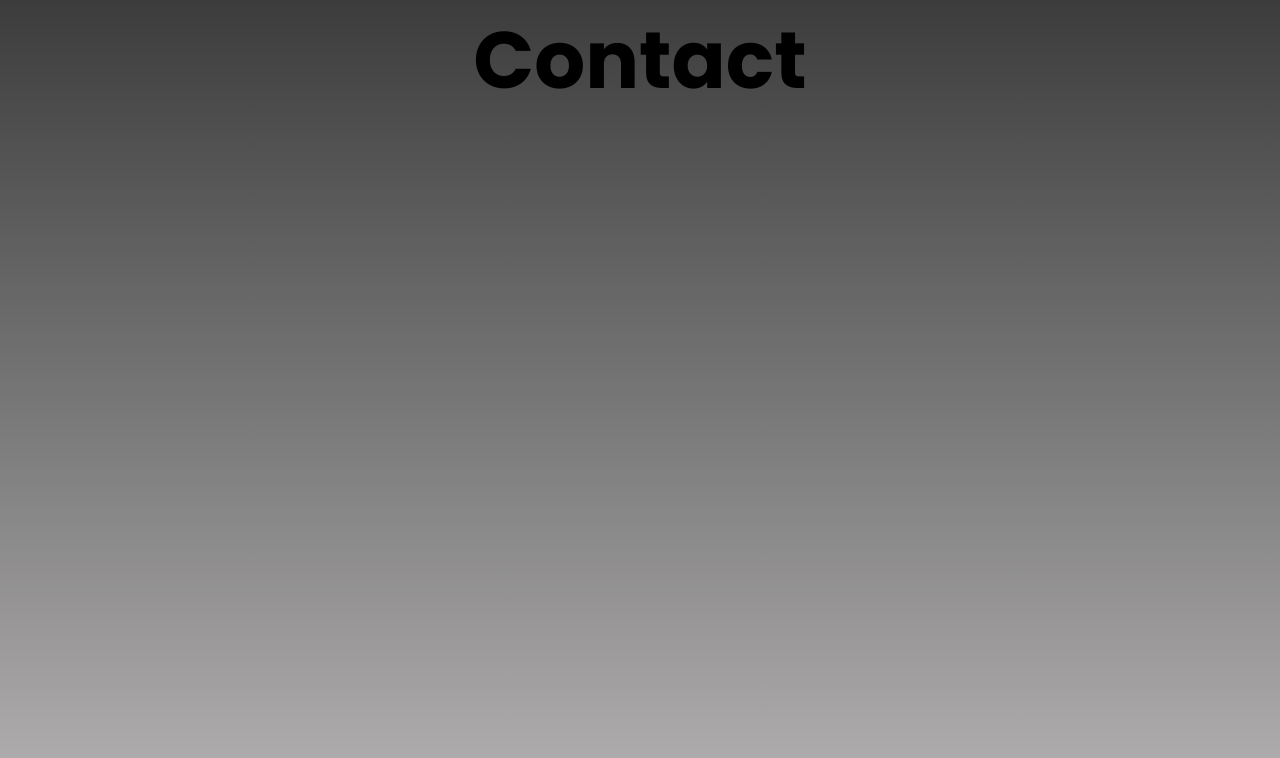
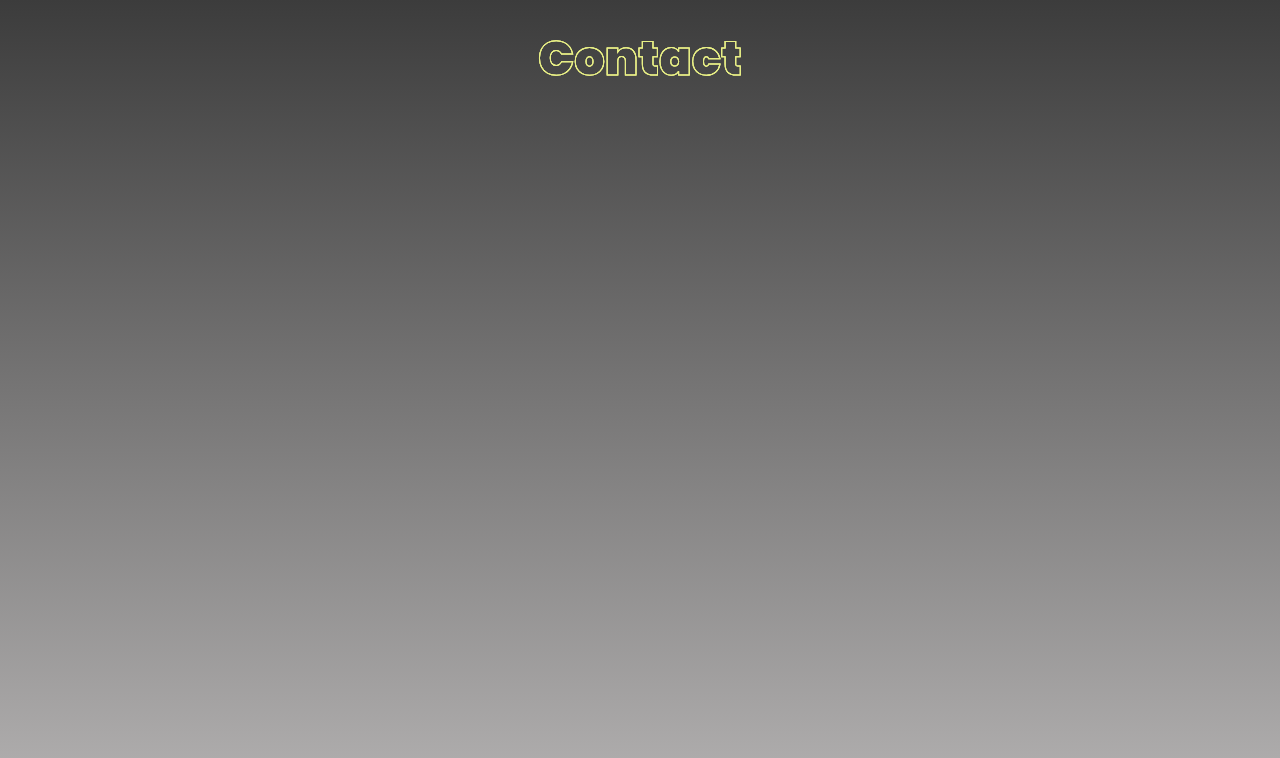
Before and after one commit to Jamondixon/portfolio_site, a plain HTML site: page contact.html in a window 1280 px wide. Drawn offline with Linux system fonts and the light colour scheme.

Commit message:
resume page

```diff
--- a/contact.css
+++ b/contact.css
@@ -12,9 +12,55 @@ body {
     overflow: hidden;
 }
 
-h1 {
+/* h1 {
     font-size: 5em;
     font-family: 'Poppins', sans-serif;
     display: flex;
     justify-content: center;
+} */
+
+.heading {
+    display: flex;
+    justify-content: center;
 }
+
+ul li {
+    list-style: none;
+    padding: 30px;
+}
+
+ul li a {
+    position: relative;
+    display: flex;
+    flex-direction: row;
+    color: transparent;
+    -webkit-text-stroke: 1px rgb(233, 240, 134);
+    font-size: 3em;
+    font-weight: 900;
+    text-decoration: none;
+    line-height: 1.2em;
+}
+ul li a:hover{
+    color: #fff;
+    -webkit-text-stroke: 1px #000;
+    transition: 0.5s;
+}
+ul li a:before , ul li a:after{
+    content: attr(data-text);
+    position: absolute;
+    top: 0;
+    left: 0;
+    transition: 0.5s;
+}
+ul li a:hover:before {
+    color: rgb(162, 215, 132);
+    z-index: 1;
+    -webkit-text-stroke: 1px #000;
+    transform: translate(10px, -10px);
+}
+ul li a:hover:after {
+    color: rgb(26, 102, 111);
+    z-index: 2;
+    -webkit-text-stroke: 1px #000;
+    transform: translate(20px, -20px);
+}
--- a/contact.html
+++ b/contact.html
@@ -11,8 +11,12 @@
 
 <body>
     <header>
-        <div>
-            <h1>Contact</h1>
+        <div class="heading">
+            <nav>
+                <ul class="menu">
+                    <li class="item"><a href="contact.html" data-text="Contact">Contact</a></li>
+                </ul>
+            </nav>
         </div>
     </header>
 </body>
--- a/projects.css
+++ b/projects.css
@@ -17,4 +17,5 @@ h1 {
     font-family: 'Poppins', sans-serif;
     display: flex;
     justify-content: center;
+
 }
--- /dev/null
+++ b/resume.css
@@ -0,0 +1,87 @@
+@import url('https://fonts.googleapis.com/css2?family=Poppins:wght@200;300;400;500;600;700;800;900&display=swap');
+
+* {
+    margin: 0;
+    padding: 0;
+    font-family: 'Poppins', sans-serif;
+}
+
+body {
+    min-height: 100vh;
+    background: linear-gradient(rgb(60, 60, 60), rgb(179, 177, 177));
+
+}
+
+.scroll {
+    overflow-x:hidden;
+    overflow-y:auto
+}
+
+/* h1 {
+    font-size: 5em;
+    font-family: 'Poppins', sans-serif;
+    display: flex;
+    justify-content: center;
+} */
+
+.heading {
+    display: flex;
+    justify-content: center;
+}
+
+ul li {
+    list-style: none;
+    padding: 30px;
+}
+
+ul li a {
+    position: relative;
+    display: flex;
+    flex-direction: row;
+    color: transparent;
+    -webkit-text-stroke: 1px rgb(233, 240, 134);
+    font-size: 3em;
+    font-weight: 900;
+    text-decoration: none;
+    line-height: 1.2em;
+}
+ul li a:hover{
+    color: #fff;
+    -webkit-text-stroke: 1px #000;
+    transition: 0.5s;
+}
+ul li a:before , ul li a:after{
+    content: attr(data-text);
+    position: absolute;
+    top: 0;
+    left: 0;
+    transition: 0.5s;
+}
+ul li a:hover:before {
+    color: rgb(162, 215, 132);
+    z-index: 1;
+    -webkit-text-stroke: 1px #000;
+    transform: translate(10px, -10px);
+}
+ul li a:hover:after {
+    color: rgb(26, 102, 111);
+    z-index: 2;
+    -webkit-text-stroke: 1px #000;
+    transform: translate(20px, -20px);
+}
+
+.resume-container {
+    display: flex;
+    justify-content: center;
+    align-items: center;
+}
+
+.resume {
+    width: 70vw;
+    height: 130vh;
+}
+
+.footer {
+    justify-content: center;
+    text-align: center;
+}
```
Also changed, not shown: about.html (+6 -2 lines), index.html (+1 -1 lines), resume.html (added, +34 -0 lines), assets/newresume.png (added).
